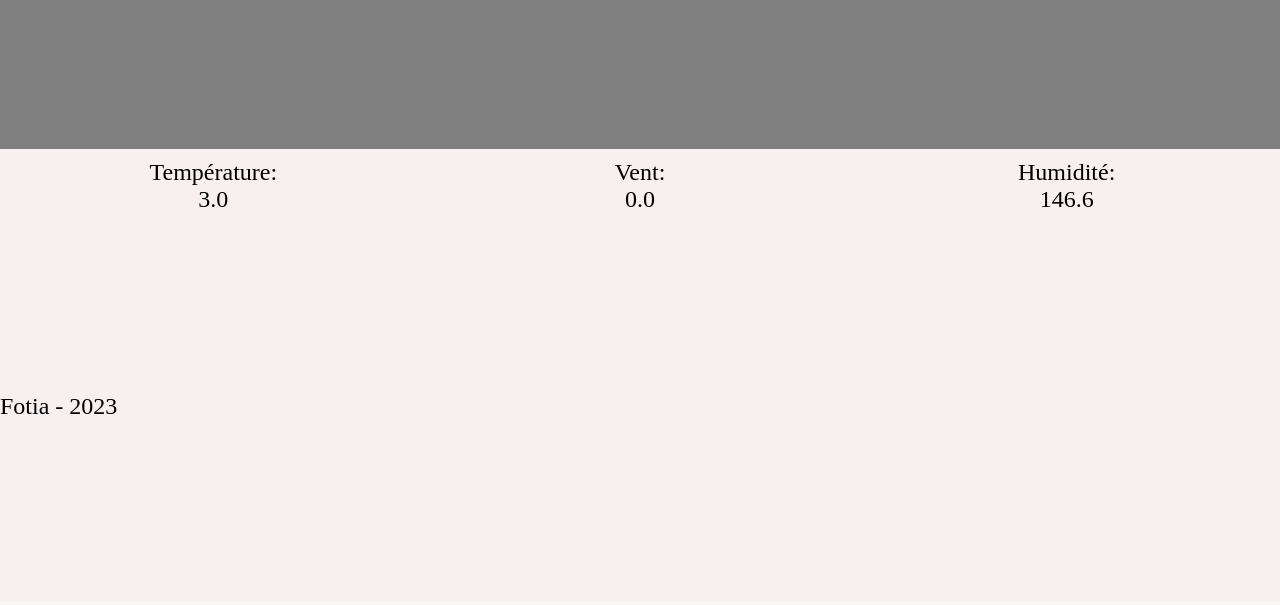
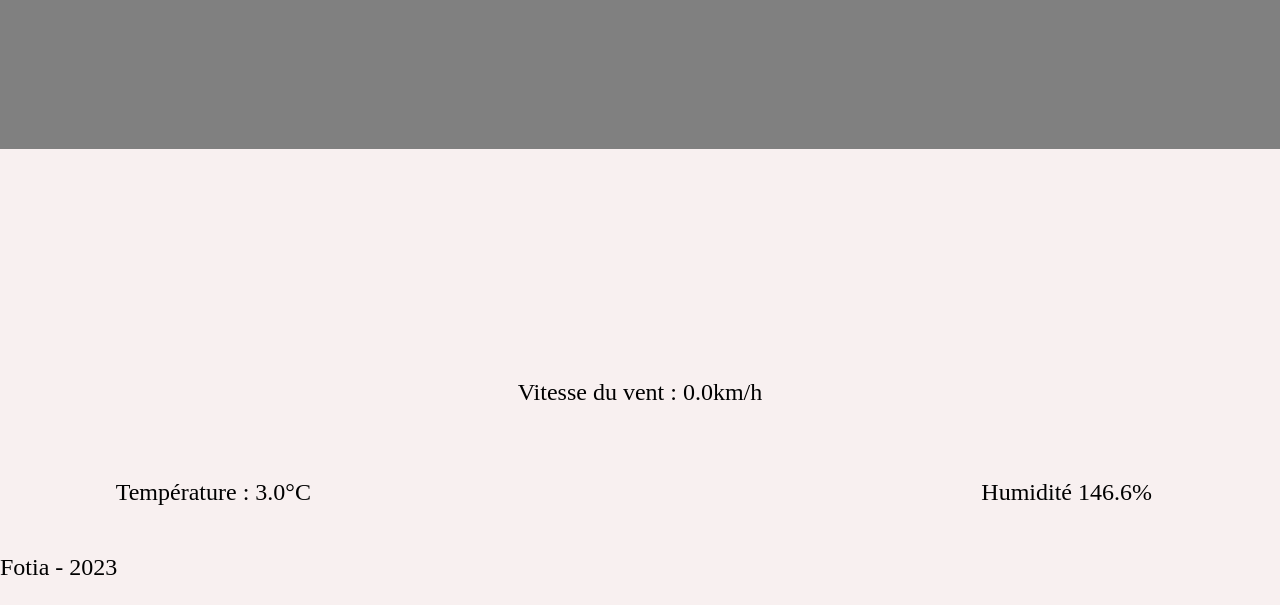
Before and after one commit to paulemile-hash/SITE-station-meteo, a Flask app: page / in a window 1280 px wide. Shown: the part 199-804 px from the top of the page. Before the commit the page ends 613 px from the top, so only its background shows below. Run offline with Flask 3, Linux system fonts and the light colour scheme; data comes from the database, SQL or seed files in the repository; a map, chart or similar area stays blank; some libraries are stand-ins or nearby versions.

Commit message:
gauge modification

```diff
--- a/site/static/css/style.css
+++ b/site/static/css/style.css
@@ -19,13 +19,24 @@ h1 {
     color: black;
 }
 
-#compteurs {
+#gauge {
     display: flex;
     justify-content: space-around;
 
-    color: black;
+}
 
+#gauge_top{
+    margin-top: 150px;
 }
+
+#gauge_bottom{
+    margin-top: 50px;
+}
+
+.gauge-label {
+    text-align: center;
+}
+
 
 .moyenne {
     margin-top: 10px;
--- a/site/templates/main.html
+++ b/site/templates/main.html
@@ -4,21 +4,20 @@
 
 {% block content %}
 
-<div id="compteurs">
-    <div class="moyenne">
-        <a href="/temperature">Température:</a>
-        <a href="/temperature">{{ moyenne_temperature }}</a>
+<div id="gauge">
+    <div id="gauge_top">
         <a href="/temperature"><canvas id="gauge_temp"></canvas></a>
+        <p class="gauge-label">Température : <span id="temperture_value">{{ moyenne_temperature }}°C</span></p>
+
     </div>
-    <div class="moyenne">
-        <a href="/vent">Vent:</a>
-        <a href="/vent">{{ moyenne_force_vent }}</a>
+    <div id="gauge_bottom">
+
         <a href="/vent"> <canvas id="gauge_vent"></canvas></a>
+        <p class="gauge-label">Vitesse du vent : <span id="wind_value">{{ moyenne_force_vent }}km/h</span></p>
     </div>
-    <div class="moyenne">
-        <a href="/humidite">Humidité:</a>
-        <a href="/humidite">{{ moyenne_humidite }}</a>
+    <div id="gauge_top">
         <a href="/humidite"><canvas id="gauge_hum"></canvas></a>
+        <p href="/humidite" class="gauge-label">Humidité <span id="humidity_value">{{ moyenne_humidite }}%</span></p>
     </div>
 
 </div>
```
